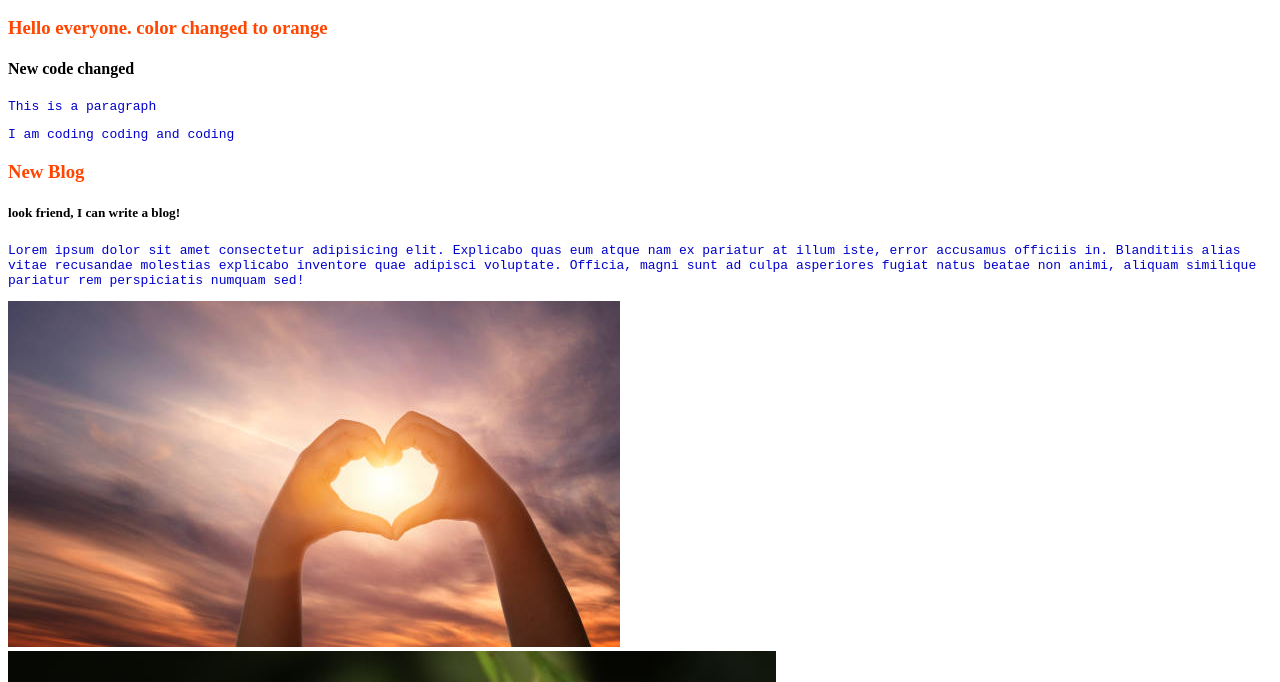
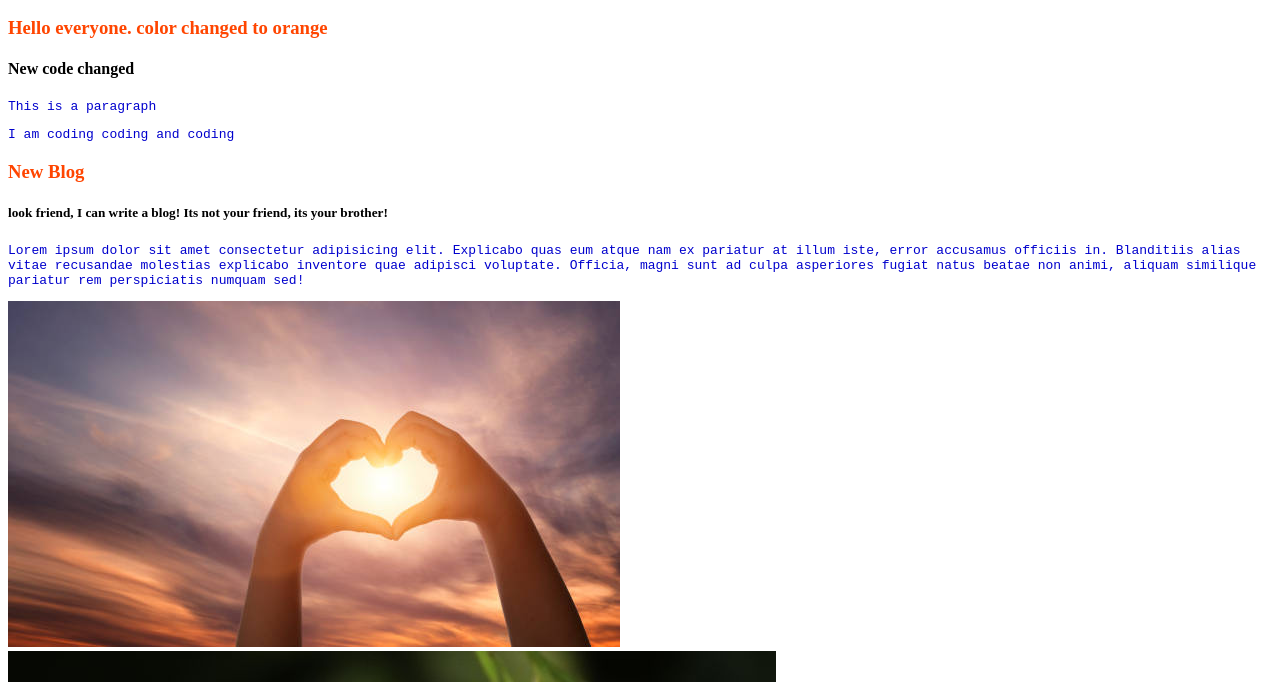
Before and after one commit to HSAyon111/my-first-repo, a plain HTML site: page index.html in a window 1280 px wide. Shown: the part 110-792 px from the top of the page. Drawn offline with Linux system fonts and the light colour scheme.

Commit message:
Brother is warning

```diff
--- a/index.html
+++ b/index.html
@@ -15,7 +15,7 @@
     <p>This is a paragraph</p>
     <p>I am coding coding and coding</p>
     <h3>New Blog</h3>
-    <h5>look friend, I can write a blog!</h5>
+    <h5>look friend, I can write a blog! Its not your friend, its your brother!</h5>
     <p>Lorem ipsum dolor sit amet consectetur adipisicing elit. Explicabo quas eum atque nam ex pariatur at illum iste, error accusamus officiis in. Blanditiis alias vitae recusandae molestias explicabo inventore quae adipisci voluptate. Officia, magni sunt ad culpa asperiores fugiat natus beatae non animi, aliquam similique pariatur rem perspiciatis numquam sed!</p>
     <img src="HandHeart.jpg" alt="">
     <img src="rose.jpg" alt="">
```
